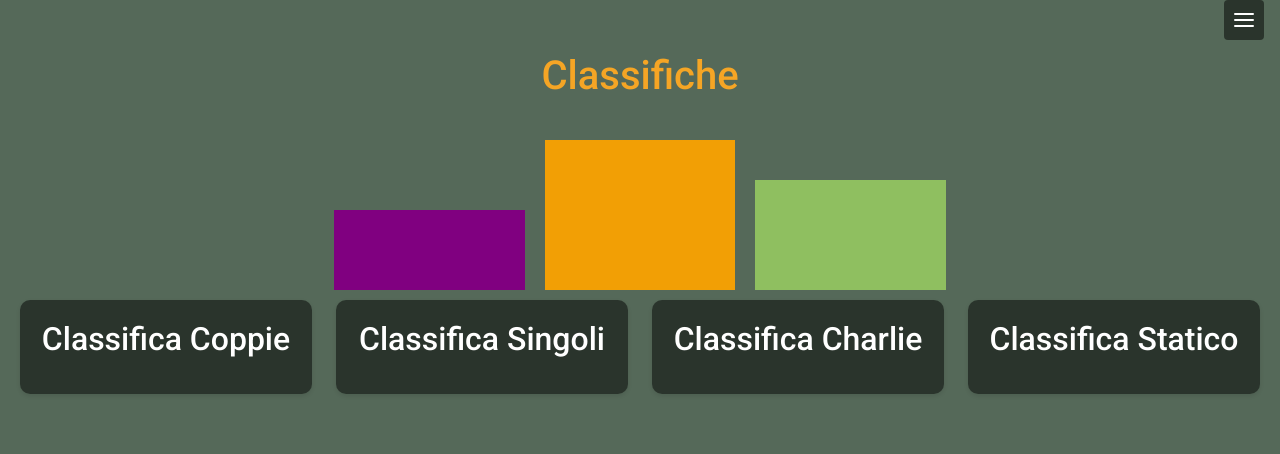
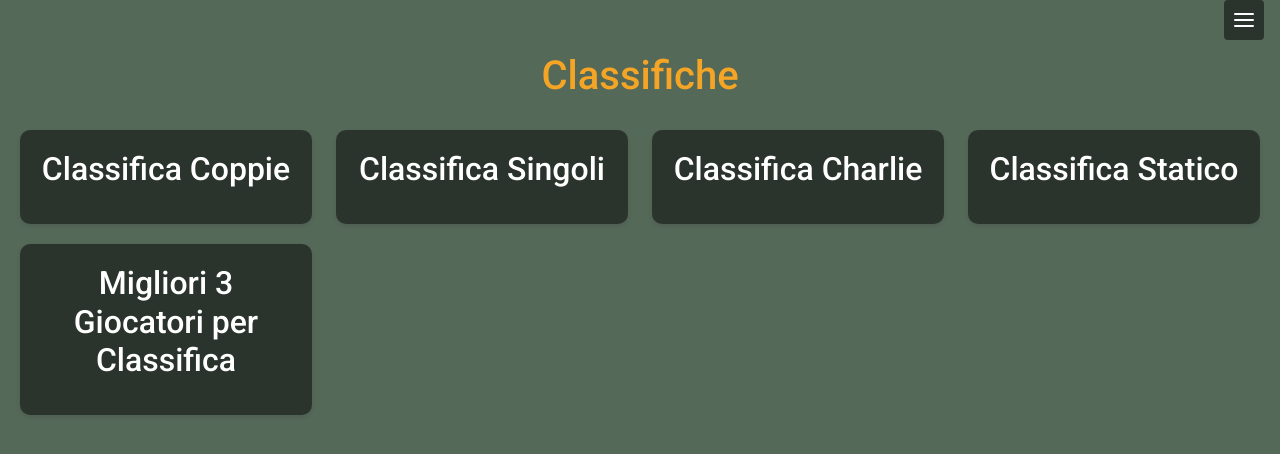
Before and after one commit to samuelsalzillo/software-comicon, a Flask app: page /scoring in a window 1280 px wide. Shown: the part 16-470 px from the top of the page. Run offline with Flask 3, Linux system fonts and the light colour scheme; data that the repository does not hold is empty; some libraries are stand-ins or nearby versions.

Commit message:
fix: added top 3 in scoring

```diff
--- a/templates/scoring.html
+++ b/templates/scoring.html
@@ -33,28 +33,7 @@
 {% endblock %} {% block content %}
 <h1>Classifiche</h1>
 
-<div class="row" style="align-items: baseline">
-  <div class="col-3"></div>
-  <div
-    class="col-2"
-    style="border-radius: 30px 30px 0px 0px; height: 100px; padding: 10px"
-  >
-    <div style="background-color: purple; height: 100%; width: 100%"></div>
-  </div>
-  <div
-    class="col-2"
-    style="border-radius: 30px 30px 0px 0px; height: 170px; padding: 10px"
-  >
-    <div style="background-color: #f29f05; height: 100%; width: 100%"></div>
-  </div>
-
-  <div
-    class="col-2"
-    style="border-radius: 30px 30px 0px 0px; height: 130px; padding: 10px"
-  >
-    <div style="background-color: #8fbf60; height: 100%; width: 100%"></div>
-  </div>
-  <div class="col-3"></div>
+<div class="row" style="align-items: baseline; row-gap: 20px">
   <div class="col-3">
     <div class="leaderboard">
       <h2>Classifica Coppie</h2>
@@ -81,6 +60,13 @@
     </div>
   </div>
 
+  <div class="col-3">
+    <div class="top-players leaderboard">
+      <h2>Migliori 3 Giocatori per Classifica</h2>
+      <div id="top-players-container"></div>
+    </div>
+  </div>
+
   {% endblock %} {% block scripts %}
   <script>
     function updateLeaderboard() {
@@ -99,11 +85,15 @@
           const staticoLeaderboard = document.getElementById(
             "statico-leaderboard"
           );
+          const topPlayersContainer = document.getElementById(
+            "top-players-container"
+          );
 
           couplesLeaderboard.innerHTML = "";
           singlesLeaderboard.innerHTML = "";
           charlieLeaderboard.innerHTML = "";
           staticoLeaderboard.innerHTML = "";
+          topPlayersContainer.innerHTML = "";
 
           function createPlayerDiv(player, index) {
             const div = document.createElement("div");
@@ -114,7 +104,6 @@
             rank.textContent = `${index + 1}.`;
             rank.style.marginRight = "10px";
 
-            // Apply gold color to the first three ranks
             if (index < 3) {
               rank.style.color = "gold";
             } else {
@@ -166,6 +155,37 @@
           data.statico.forEach((player, index) => {
             staticoLeaderboard.appendChild(createPlayerDiv(player, index));
           });
+
+          // Aggiungi i migliori 3 giocatori per ogni classifica
+          fetch("/leaderboard/top3")
+            .then((response) => response.json())
+            .then((top3Data) => {
+              const categories = ["couples", "singles", "charlie"];
+              categories.forEach((category) => {
+                const topPlayers = top3Data[category];
+                if (topPlayers && topPlayers.length > 0) {
+                  const categoryDiv = document.createElement("div");
+                  categoryDiv.innerHTML = `<h4>${category.toUpperCase()}</h4>`;
+                  const ul = document.createElement("ul");
+                  topPlayers.forEach((player, index) => {
+                    const li = document.createElement("li");
+                    li.textContent = `${index + 1}. ${player.name} (${
+                      player.score
+                    })`;
+                    ul.appendChild(li);
+                  });
+                  categoryDiv.appendChild(ul);
+                  categoryDiv.style.color = "white";
+                  topPlayersContainer.appendChild(categoryDiv);
+                }
+              });
+            })
+            .catch((error) =>
+              console.error(
+                "Errore durante il caricamento dei migliori 3 giocatori:",
+                error
+              )
+            );
         })
         .catch((error) =>
           console.error(
@@ -176,7 +196,7 @@
     }
 
     // Aggiorna la classifica ogni secondo
-    setInterval(updateLeaderboard, 1000);
+    setInterval(updateLeaderboard, 3000);
 
     // Aggiorna la classifica all'avvio della pagina
     document.addEventListener("DOMContentLoaded", updateLeaderboard);
```
